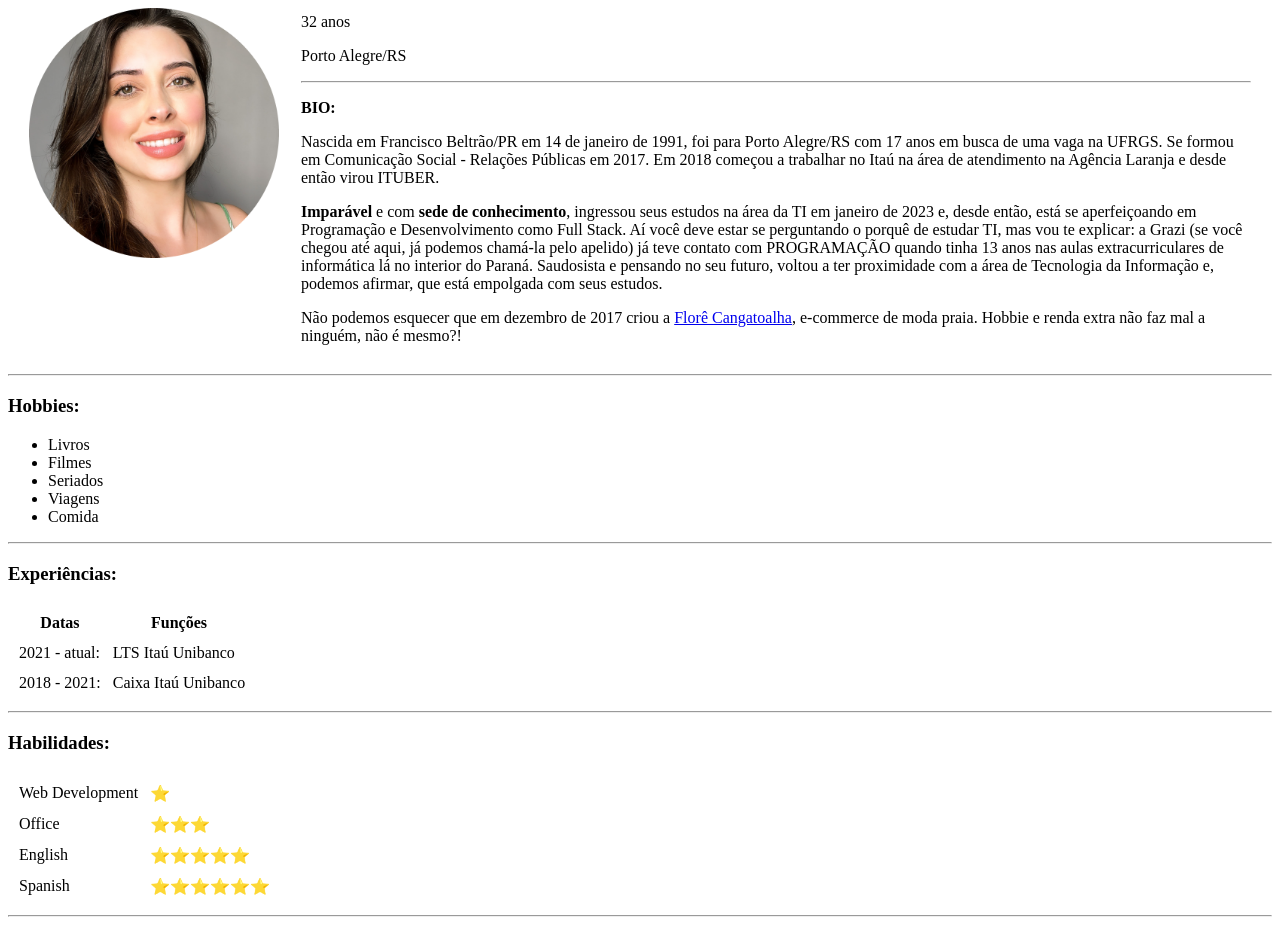
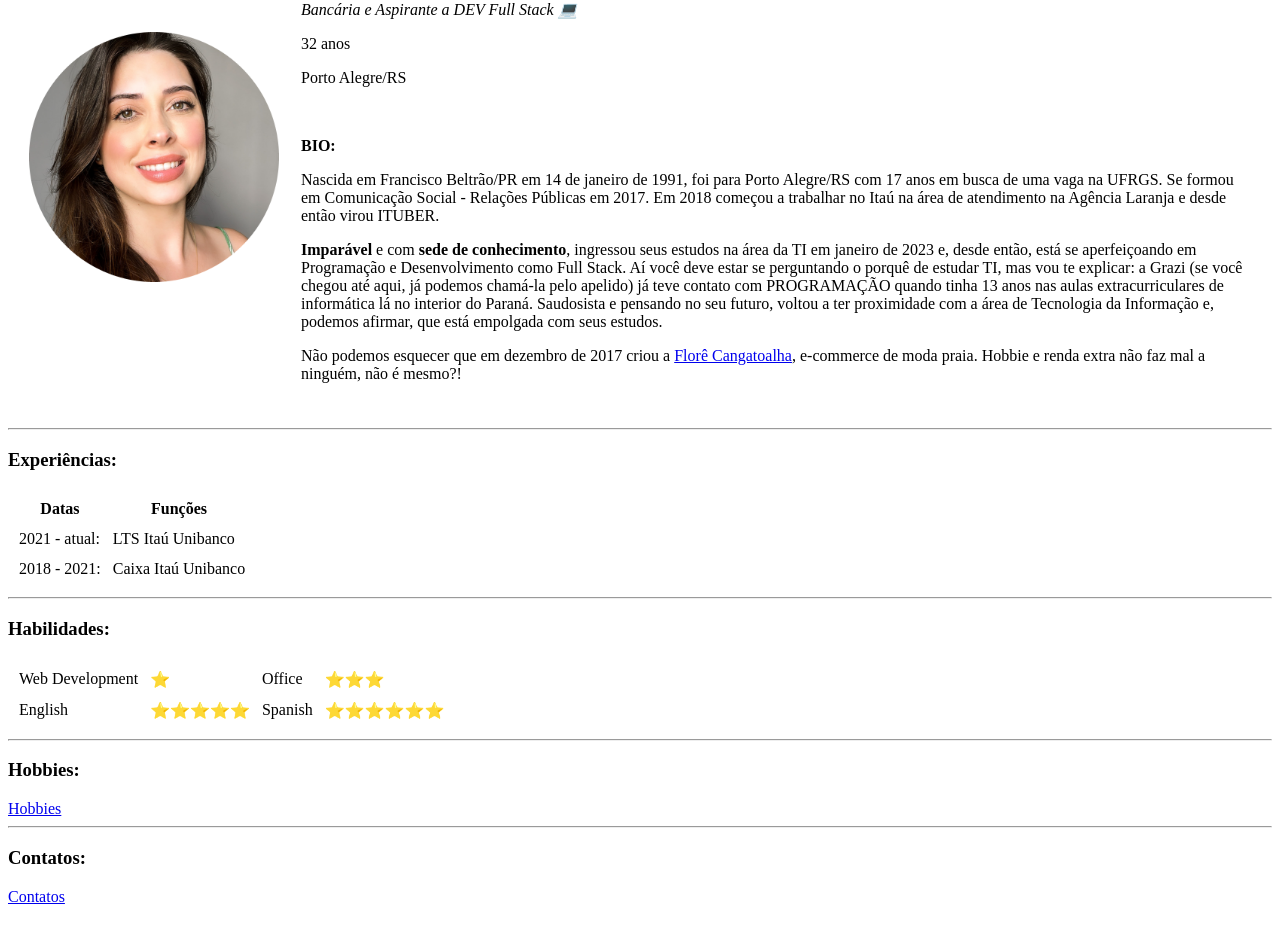
Before and after one commit to grazideluchi/cv, a plain HTML site: page index.html in a window 1280 px wide. Shown: the part 109-1041 px from the top of the page. Drawn offline with Linux system fonts and the light colour scheme.

Commit message:
Update index.html

```diff
--- a/index.html
+++ b/index.html
@@ -1,7 +1,11 @@
+<!DOCTYPE html>
 <html>
+
 <head>
     <meta charset="UTF-8">
     <title>Graziéle B. Deluchi</title>
+    <link rel="stylesheet" href="css/styles.css">
+
 </head>
 
 <body>
@@ -12,7 +16,7 @@
                 <p><em>Bancária e Aspirante a DEV Full Stack 💻</em></p>
                 <p>32 anos</p>
                 <p>Porto Alegre/RS</p>
-                <hr>
+                <br>
                 <p><strong>BIO:</strong></p>
                 <p>Nascida em Francisco Beltrão/PR em 14 de janeiro de 1991, foi para Porto Alegre/RS com 17 anos em busca de uma vaga na UFRGS. Se formou em Comunicação Social - Relações Públicas em 2017. Em 2018 começou a trabalhar no Itaú na área de atendimento na Agência Laranja e desde então virou ITUBER.</p>
                 <p><strong>Imparável</strong> e com <strong>sede de conhecimento</strong>, ingressou seus estudos na área da TI em janeiro de 2023 e, desde então, está se aperfeiçoando em Programação e Desenvolvimento como Full Stack. Aí você deve estar se perguntando o porquê de estudar TI, mas vou te explicar: a Grazi (se você chegou até aqui, já podemos chamá-la pelo apelido) já teve contato com PROGRAMAÇÃO quando tinha 13 anos nas aulas extracurriculares de informática lá no interior do Paraná. Saudosista e pensando no seu futuro, voltou a ter proximidade com a área de Tecnologia da Informação e, podemos afirmar, que está empolgada com seus estudos.</p>
@@ -22,15 +26,6 @@
 
 <hr>
 
-    <h3>Hobbies:</h3>
-<ul>
-    <li>Livros</li>
-    <li>Filmes</li>
-    <li>Seriados</li>
-    <li>Viagens</li>
-    <li>Comida</li>
-</ul>
-<hr>
 <h3>Experiências:</h3>
 <table cellspacing="10">
     <thead>
@@ -59,24 +54,26 @@
     <tr>
       <td>Web Development</td>
       <td>⭐</td>
-    </tr>
-    <tr>
       <td>Office</td>
       <td>⭐⭐⭐</td>
     </tr>
     <tr>
       <td>English</td>
       <td>⭐⭐⭐⭐⭐</td>
-    </tr>
-    <tr>
       <td>Spanish</td>
       <td>⭐⭐⭐⭐⭐⭐</td>
     </tr>
 </table>
 
 <hr>
+
+<h3>Hobbies:</h3>
+<a href="hobbies.html"> Hobbies</a>
+
+<hr>
+
 <h3>Contatos:</h3>
-<a href="Contatos.html"> Contatos</a>
+<a href="contatos.html"> Contatos</a>
 
 </body>
 
```
